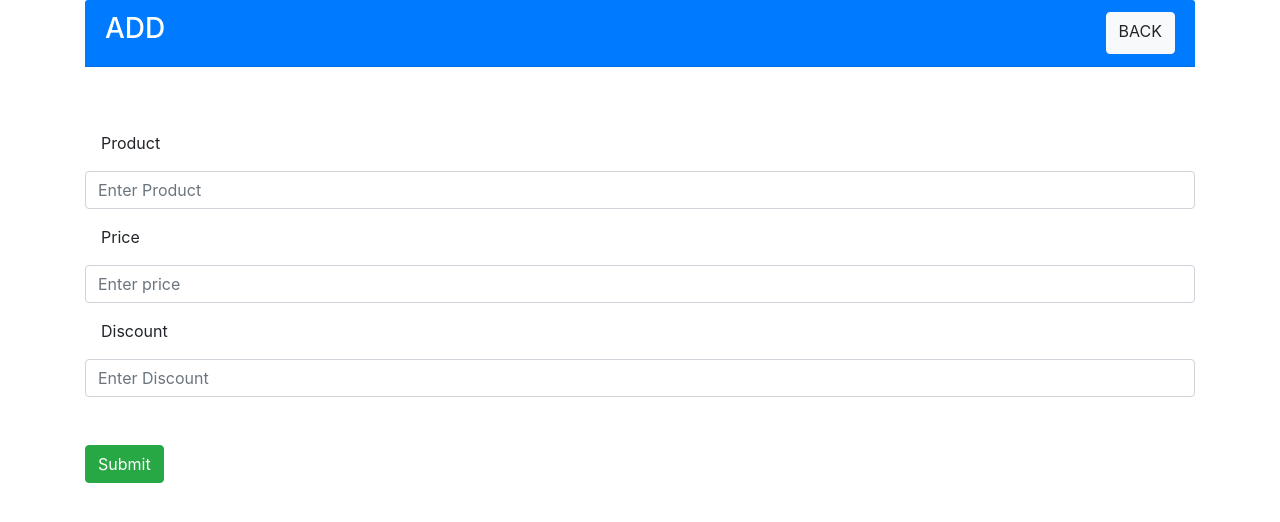
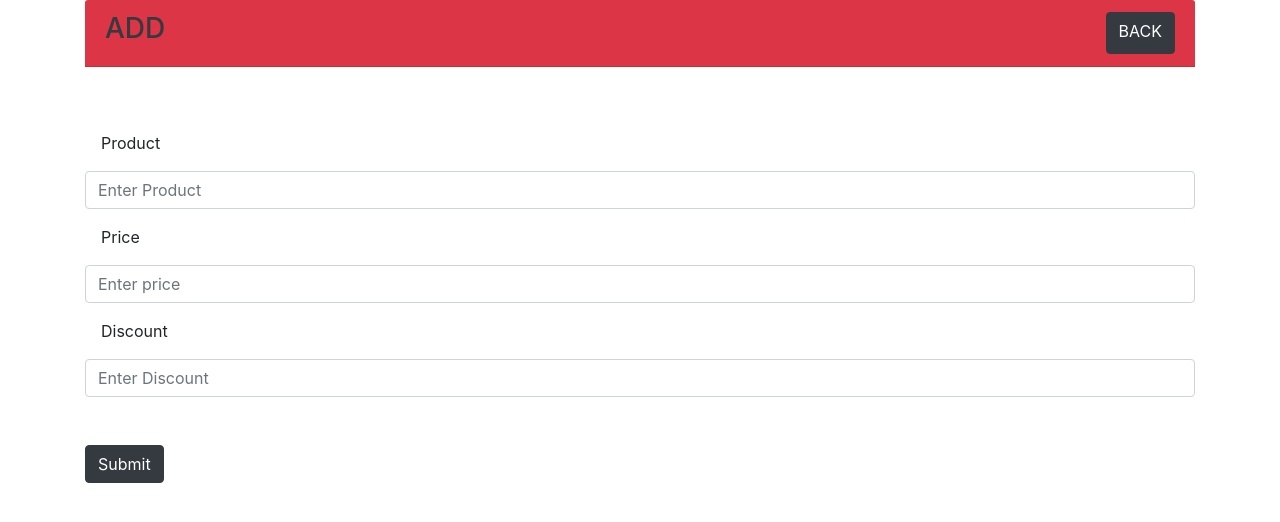
Before and after one commit to it63070185/testsec3, a PHP site: page /form.php in a window 1280 px wide. Shown: the top 522 px of the page. Run offline with PHP 8.4, Linux system fonts and the light colour scheme.

Commit message:
Update form.php

```diff
--- a/form.php
+++ b/form.php
@@ -9,9 +9,9 @@
 </head>
 <body>
   <div class="container">
-    <div class="card-header bg-primary text-white d-flex justify-content-between">
+    <div class="card-header bg-danger text-dark d-flex justify-content-between">
      <h3>ADD</h4>
-     <a href="index.php" class="btn btn-light">BACK</a>
+     <a href="index.php" class="btn btn-dark">BACK</a>
     </div>
     <form action="insert.php" method="post" id="CommentForm">
       <div class="form-group mt-5">
@@ -21,7 +21,7 @@
         <input type="text" class="form-control" name="price" id="idprice" placeholder="Enter price">
         <label class="m-3" for="link">Discount</label>
         <input type="text" class="form-control" name="discount" id="iddiscount" placeholder="Enter Discount">
-        <input class="btn btn-success mt-5" type="submit" id="commentBtn">
+        <input class="btn btn-dark mt-5" type="submit" id="commentBtn">
       </div>
     </form>
   </div>
```
